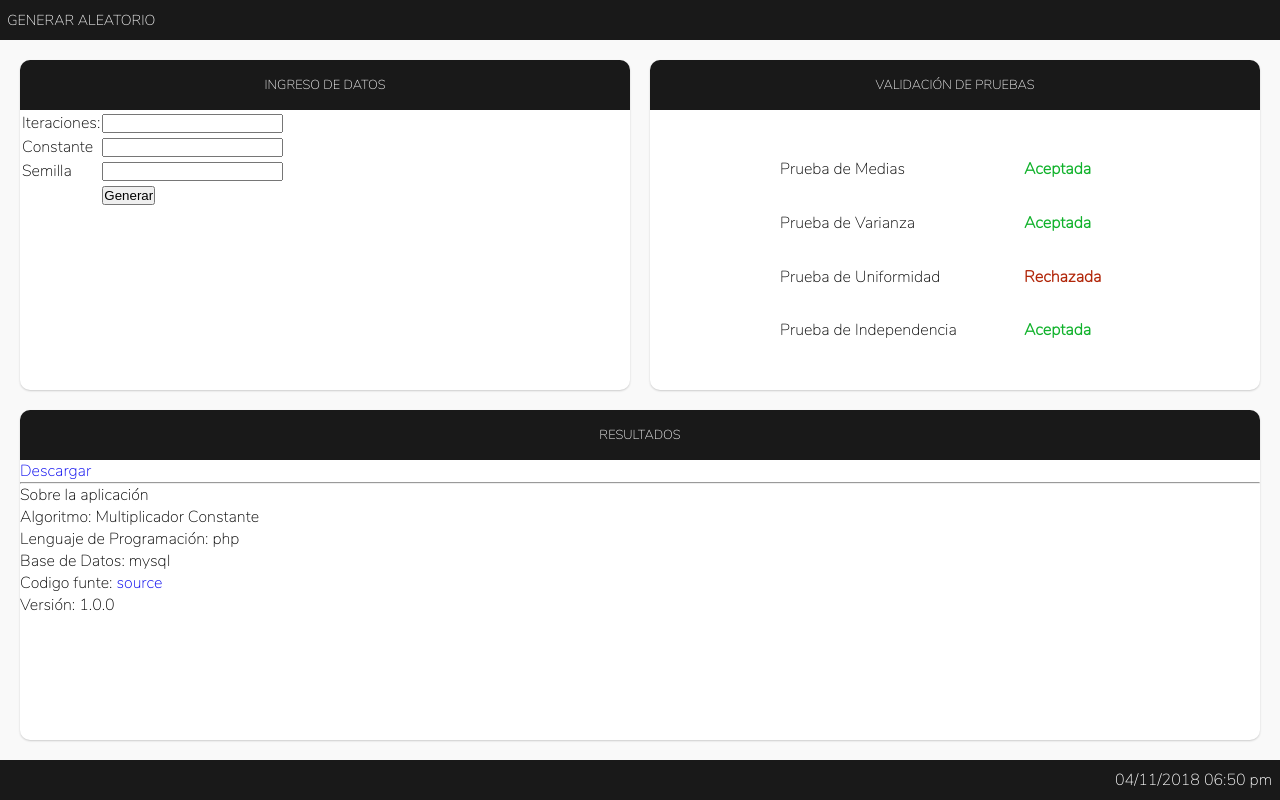
After one commit to dalthonmh/generate_random, a PHP site: page /index2.php in a window 1280 px wide. The commit adds this page. Run offline with PHP 8.4, Linux system fonts and the light colour scheme.

Commit message:
creacion nuevo diseño

```diff
--- /dev/null
+++ b/css/estilos.css
@@ -0,0 +1,111 @@
+@font-face {
+    font-family:Nunito;
+    src:url(../fonts/Nunito/Nunito-ExtraLight.ttf);
+}
+*{
+    margin: 0;
+    padding: 0;
+    box-sizing: border-box;
+    text-decoration: none;
+}
+body{
+	height: 100vh;
+	font-family: 'Nunito';
+	background: #F9F9F9;
+}
+.body-container{
+	height: 90vh;
+	display: grid;
+	grid-template-rows: 5vh 1fr 5vh;
+}
+/*---------header---------*/
+.header, .footer{
+	background: #191919;
+	height: 5vh;
+	display: flex;
+	align-items: center;
+}
+.header-title{
+	font-size: .9em;
+	font-weight: 100;
+	color: #fff;
+	padding-left: .5em;
+}
+.footer{
+	justify-content: flex-end;
+}
+.info-footer{
+	color: #fff;
+	padding-right: .5em;
+}
+/*------main box------*/
+.main-box{
+	height: 90vh;
+	display: grid;
+	grid-template-columns: repeat(8,1fr);
+	grid-template-rows: repeat(8,1fr);
+	grid-gap: 20px;
+	padding: 20px;
+}
+.box-info{
+	display: grid;
+	height: 100%;
+	grid-template-rows: 15% 1fr;
+	border-radius: 10px;
+	box-shadow: 0 1px 2px rgba(25,25,25,0.2);
+	background: #fff;
+}
+.box-head{
+	background: #191919;
+	display: block;
+	border-radius: 10px 10px 0 0;
+	display: flex;
+	align-items: center;
+	justify-content: center;
+	color: #fff;
+	font-size: 13px;
+}
+.box-body{
+	/*background: lightgreen;*/
+	display: block;
+	border-radius: 0 0 10px 10px;
+}
+
+.ingreso-datos{
+	grid-column-start: 1;
+  	grid-column-end: 5;
+  	grid-row-start: 1;
+  	grid-row-end: 5;
+}
+.validaciones{
+	grid-column-start: 5;
+  	grid-column-end: 9;
+  	grid-row-start: 1;
+  	grid-row-end: 5;
+}
+.resultados{
+	grid-column-start: 1;
+  	grid-column-end: 9;
+  	grid-row-start: 5;
+  	grid-row-end: 9;
+}
+.validaciones .box-body{
+	display: flex;
+	align-items: center;
+	justify-content: center;
+	/*background: tomato;*/
+	padding: 2em 8em;
+}
+.prueba-table{
+	/*background: skyblue;*/
+	height: 100%;
+	width: 100%;
+}
+.prueba-table .aceptada{
+	color: #10B22B;
+	font-weight: 800;
+}
+.prueba-table .rechazada{
+	color: #B12508;
+	font-weight: 800;
+}
--- a/index.php
+++ b/index.php
@@ -10,6 +10,3 @@ require('index.view.php');
 
 
 ?>
-<script>
-	console.log('hola mundo');
-</script>
--- /dev/null
+++ b/index2.php
@@ -0,0 +1,95 @@
+<?php
+
+?>
+<!DOCTYPE html>
+<html lang="en">
+<head>
+	<meta charset="UTF-8">
+	<title>Generar Aleatorio</title>
+	<link rel="stylesheet" href="css/estilos.css">
+	<meta name="viewport" content="width=device-width, user-scalable=no, initial-scale=1.0, maximum-scale=1.0, minimum-scale=1.0">
+</head>
+<body>
+	<div class="body-container">
+		<header class="header">
+			<h2 class="header-title">GENERAR ALEATORIO</h2>
+		</header>
+		<main class="main-box">
+			<section class="box-info ingreso-datos">
+				<div class="box-head">
+					INGRESO DE DATOS
+				</div>
+				<div class="box-body">
+					<form action="">
+						<table>
+							<tr>
+								<td>Iteraciones:</td>
+								<td><input type="text"></td>
+							</tr>
+							<tr>
+								<td>Constante</td>
+								<td><input type="text"></td>
+							</tr>
+							<tr>
+								<td>Semilla</td>
+								<td><input type="text"></td>
+							</tr>
+							<tr>
+								<td></td>
+								<td><input type="submit" value="Generar"></td>
+							</tr>
+						</table>
+					</form>
+				</div>
+			</section>
+			<section class="box-info validaciones">
+				<div class="box-head">
+					VALIDACIÓN DE PRUEBAS
+				</div>
+				<div class="box-body">
+					<table class="prueba-table">
+						<tr>
+							<td class="prueba">Prueba de Medias</td>
+							<td><span class="aceptada">Aceptada</span></td>
+						</tr>
+						<tr>
+							<td class="prueba">Prueba de Varianza</td>
+							<td><span class="aceptada">Aceptada</span></td>
+						</tr>
+						<tr>
+							<td class="prueba">Prueba de Uniformidad</td>
+							<td><span class="rechazada">Rechazada</span></td>
+						</tr>
+						<tr>
+							<td class="prueba">Prueba de Independencia</td>
+							<td><span class="aceptada">Aceptada</span></td>
+						</tr>
+					</table>
+				</div>
+			</section>
+			<section class="box-info resultados">
+				<div class="box-head">
+					RESULTADOS
+				</div>
+				<div class="box-body">
+					<div class="box-body-firstpart">
+						<a href="#">Descargar</a>
+					</div>
+					<hr>
+					<div class="box-body-secondpart">
+						<p>Sobre la aplicación</p>
+						<p>Algoritmo: Multiplicador Constante</p>
+						<p>Lenguaje de Programación: php</p>
+						<p>Base de Datos: mysql</p>
+						<p>Codigo funte: <a href="#">source</a></p>
+						<p>Versión: 1.0.0</p>
+					</div>
+				</div>
+			</section>
+		</main>
+		<footer class="footer">
+			<p class="info-footer">04/11/2018 06:50 pm</p>
+		</footer>
+	</div>
+</body>
+</html>
```
Also changed, not shown: css/styles.css (+2 -9 lines), index.view.php (+5 -2 lines), reportes/file01.txt (deleted, +0 -10 lines).
